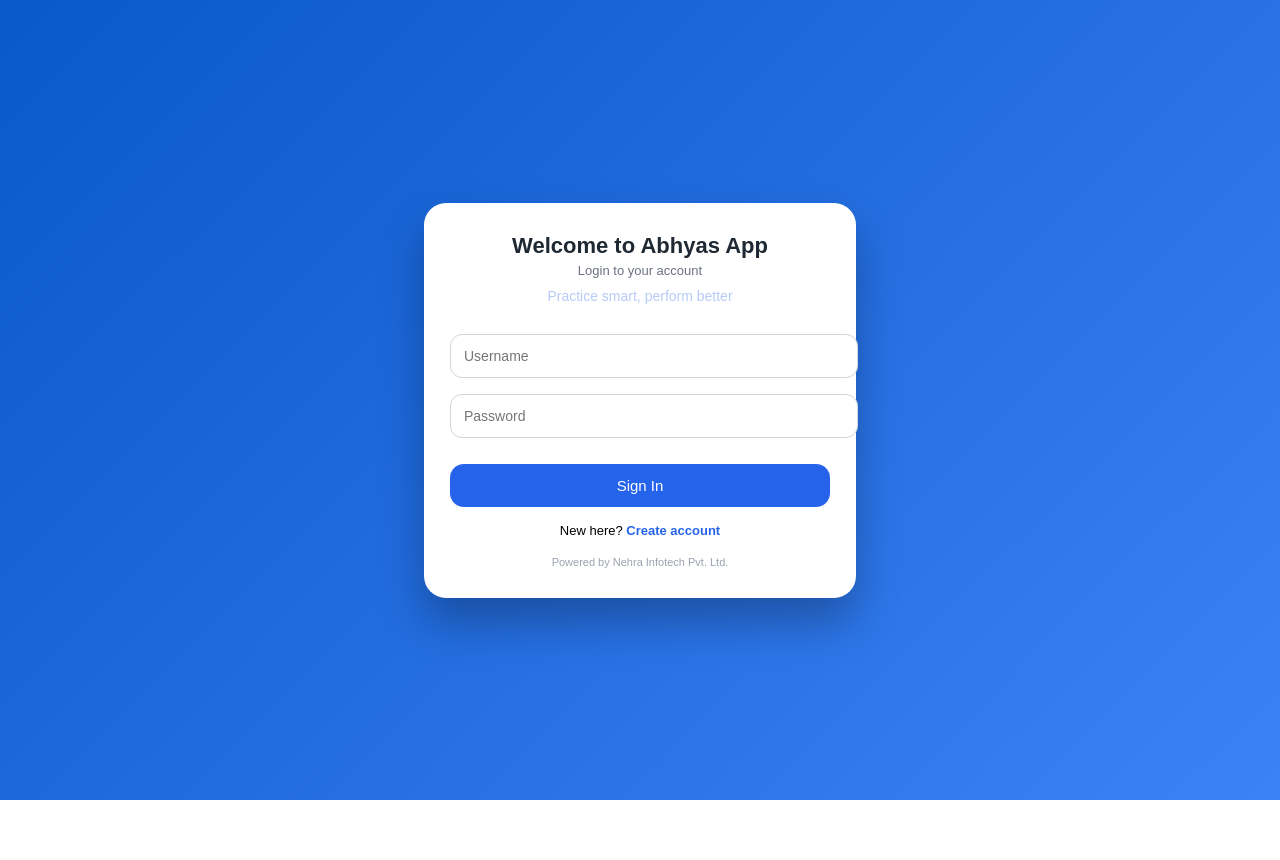
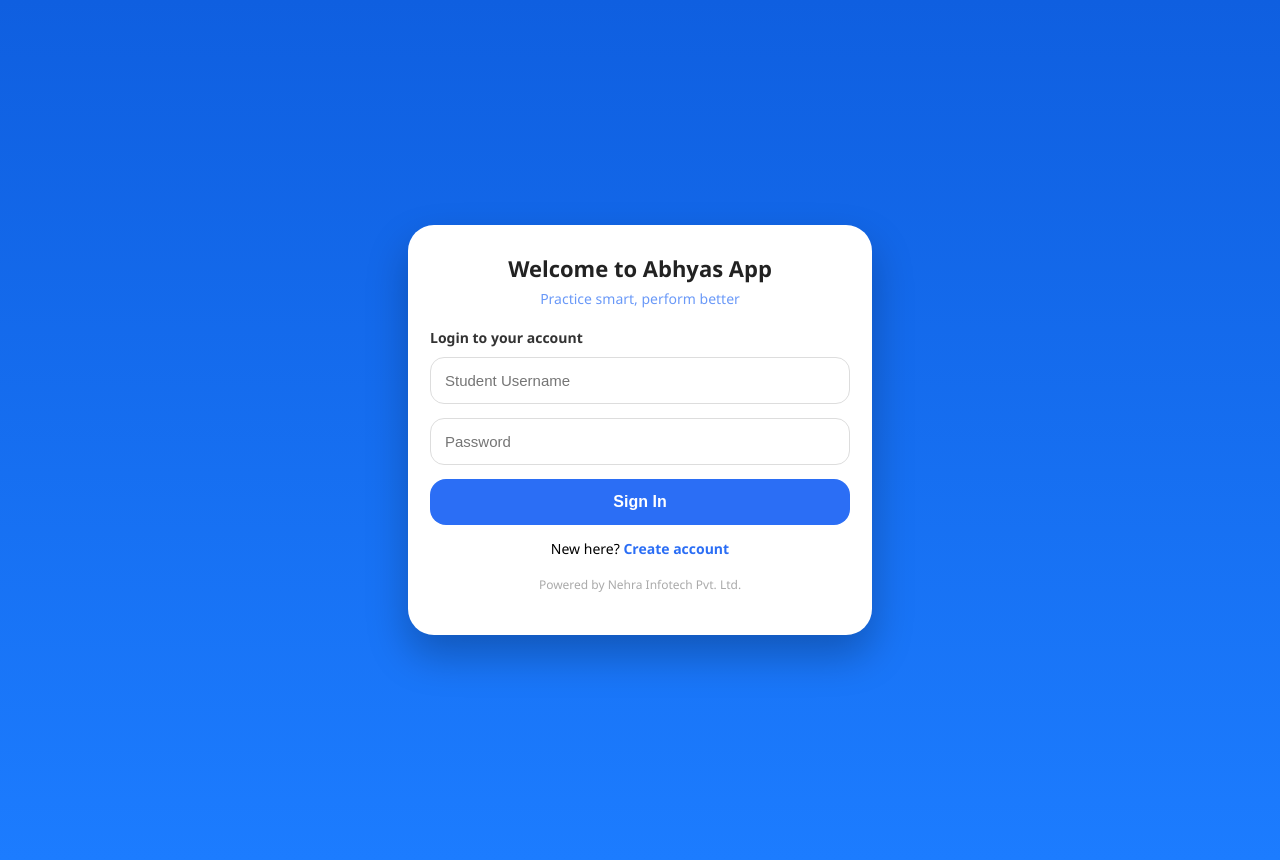
Before and after one commit to manojnehra1801-beep/Online-mock-platform, a Flask app: page / in a window 1280 px wide. Before the commit the page ends 800 px from the top, so only its background shows below. Run offline with Flask 3, Linux system fonts and the light colour scheme.

Commit message:
Update login.html

```diff
--- a/templates/login.html
+++ b/templates/login.html
@@ -1,158 +1,139 @@
 <!DOCTYPE html>
-<html>
+<html lang="en">
 <head>
+  <meta charset="UTF-8">
   <meta name="viewport" content="width=device-width, initial-scale=1.0">
-<title>Abhyas App | Sign In</title>
+  <title>Abhyas App – Login</title>
 
   <style>
-/* ===== PAGE BACKGROUND ===== */
-body{
-    font-family: Arial, sans-serif;
-    background: linear-gradient(135deg, #0a58ca, #3b82f6);
-    display:flex;
-    justify-content:center;
-    align-items:center;
-    height:100vh;
-    margin:0;
+    body {
+      margin: 0;
+      font-family: "Segoe UI", sans-serif;
+      background: linear-gradient(180deg, #0f5fe0, #1c7cff);
+      min-height: 100vh;
     }
 
-/* ===== DIALOG BOX ===== */
-.card{
-    background:#ffffff;
-    width:92%;
-    max-width:380px;
-    padding:30px 26px;
-    border-radius:22px; /* more corner cut */
-    box-shadow:0 25px 45px rgba(0,0,0,0.28);
-    text-align:center;
-    animation: popIn 0.45s ease;
+    .page {
+      display: flex;
+      justify-content: center;
+      align-items: center;
+      padding: 30px 15px;
+      min-height: 100vh;
     }
 
-/* dialog popup animation */
-@keyframes popIn{
-    from{
-        transform:scale(0.88);
-        opacity:0;
-    }
-    to{
-        transform:scale(1);
-        opacity:1;
-    }
+    .card {
+      background: #ffffff;
+      width: 100%;
+      max-width: 420px;
+      border-radius: 26px;
+      padding: 28px 22px 30px;
+      box-shadow: 0 20px 40px rgba(0,0,0,0.25);
+      text-align: center;
     }
 
-h2{
-    margin:0;
-    color:#1f2933;
-    font-size:22px;
+    .title {
+      margin: 0;
+      font-size: 22px;
+      font-weight: 700;
+      color: #222;
     }
 
-.subtitle{
-    font-size:13px;
-    color:#6b7280;
-    margin-top:4px;
-    margin-bottom:10px;
+    .tagline {
+      margin: 6px 0 20px;
+      font-size: 14px;
+      color: #2b6ef5;
+      animation: blink 1.8s infinite;
     }
 
-/* ===== TAGLINE ===== */
-.tagline{
-    font-size:14px;
-    color:#2563eb;
-    margin-bottom:22px;
-    animation: softBlink 2.8s infinite;
+    @keyframes blink {
+      0%   { opacity: 1; }
+      50%  { opacity: 0.3; }
+      100% { opacity: 1; }
     }
 
-/* blinking animation */
-@keyframes softBlink{
-    0%{opacity:1;}
-    50%{opacity:0.3;}
-    100%{opacity:1;}
+    .login-text {
+      text-align: left;
+      font-weight: 600;
+      margin-bottom: 10px;
+      color: #333;
+      font-size: 14px;
     }
 
-/* ===== INPUTS ===== */
-input{
-    width:100%;
-    padding:13px;
-    margin:8px 0;
-    border-radius:12px;
-    border:1px solid #d1d5db;
-    font-size:14px;
+    input {
+      width: 100%;
+      padding: 14px;
+      margin-bottom: 14px;
+      border-radius: 14px;
+      border: 1px solid #ddd;
+      font-size: 15px;
+      outline: none;
+      box-sizing: border-box;
     }
 
-input:focus{
-    outline:none;
-    border-color:#2563eb;
-    box-shadow:0 0 0 2px rgba(37,99,235,0.2);
+    input:focus {
+      border-color: #2b6ef5;
+      box-shadow: 0 0 0 2px rgba(43,110,245,0.15);
     }
 
-/* ===== BUTTON ===== */
-button{
-    width:100%;
-    padding:13px;
-    margin-top:18px;
-    background:#2563eb;
-    color:#fff;
-    border:none;
-    border-radius:14px;
-    font-size:15px;
-    cursor:pointer;
+    button {
+      width: 100%;
+      padding: 14px;
+      border: none;
+      border-radius: 16px;
+      background: #2b6ef5;
+      color: #ffffff;
+      font-size: 16px;
+      font-weight: 600;
+      cursor: pointer;
     }
 
-button:hover{
-    background:#1d4ed8;
+    button:hover {
+      background: #1f5edc;
     }
 
-/* ===== ERROR ===== */
-.error{
-    color:#dc2626;
-    font-size:13px;
-    margin-top:10px;
+    .create {
+      margin-top: 14px;
+      font-size: 14px;
     }
 
-/* ===== LINKS ===== */
-.signup-link{
-    margin-top:16px;
-    font-size:13px;
+    .create a {
+      color: #2b6ef5;
+      text-decoration: none;
+      font-weight: 600;
     }
 
-.signup-link a{
-    color:#2563eb;
-    text-decoration:none;
-    font-weight:bold;
-}
-
-/* ===== POWERED BY ===== */
-.powered{
-    margin-top:18px;
-    font-size:11px;
-    color:#9ca3af;
+    .powered {
+      margin-top: 18px;
+      font-size: 12px;
+      color: #aaa;
     }
   </style>
 </head>
 
 <body>
 
+  <div class="page">
     <div class="card">
-    <h2>Welcome to Abhyas App</h2>
-    <div class="subtitle">Login to your account</div>
-    <div class="tagline">Practice smart, perform better</div>
+
+      <h1 class="title">Welcome to Abhyas App</h1>
+      <p class="tagline">Practice smart, perform better</p>
+
+      <!-- 👇 input ke bilkul upar -->
+      <p class="login-text">Login to your account</p>
 
       <form method="post">
-        <input type="text" name="username" placeholder="Username" required>
+        <input type="text" name="username" placeholder="Student Username" required>
         <input type="password" name="password" placeholder="Password" required>
 
         <button type="submit">Sign In</button>
       </form>
 
-    {% if error %}
-      <div class="error">{{ error }}</div>
-    {% endif %}
+      <p class="create">
+        New here? <a href="/signup">Create account</a>
+      </p>
 
-    <div class="signup-link">
-        New here? <a href="/signup">Create account</a>
-    </div>
+      <p class="powered">Powered by Nehra Infotech Pvt. Ltd.</p>
 
-    <div class="powered">
-        Powered by Nehra Infotech Pvt. Ltd.
     </div>
   </div>
 
```
Lines whose indentation alone changed are shown as unchanged.
